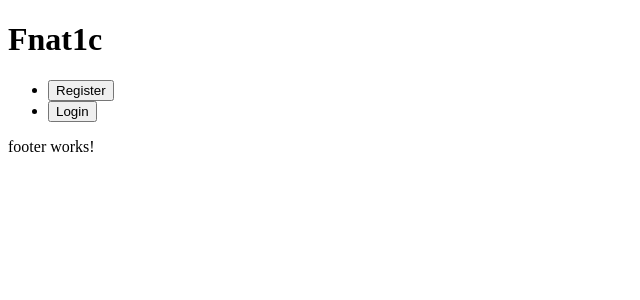
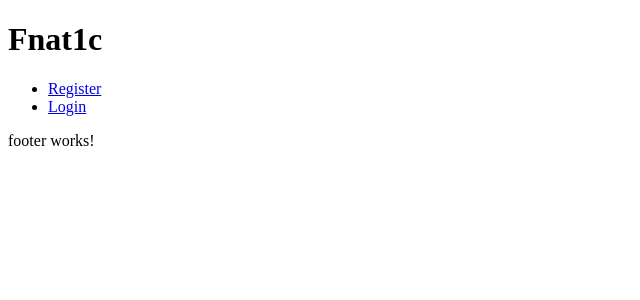
Before and after one commit to isdi-coders-2023/Joseba-Ibarlucea-Final-Project-front-202301-mad, an Angular app: page / in a window 1280 px wide. Shown: the top 300 px of the page, without its empty margins (0-640 px from the left). Built offline with nearby package versions, Linux system fonts and the light colour scheme.

Commit message:
Change menu routes

```diff
--- a/src/app/infrastructure/infrastructure.module.ts
+++ b/src/app/infrastructure/infrastructure.module.ts
@@ -4,6 +4,7 @@ import { HeaderComponent } from './header/header.component';
 import { FooterComponent } from './footer/footer.component';
 import { MenuComponent } from './menu/menu.component';
 import { LayoutComponent } from './layout/layout.component';
+import { RouterModule } from '@angular/router';
 
 @NgModule({
   declarations: [
@@ -13,6 +14,6 @@ import { LayoutComponent } from './layout/layout.component';
     LayoutComponent,
   ],
   exports: [LayoutComponent],
-  imports: [CommonModule],
+  imports: [CommonModule, RouterModule],
 })
 export class InfrastructureModule {}
--- a/src/app/infrastructure/menu/menu.component.html
+++ b/src/app/infrastructure/menu/menu.component.html
@@ -1,6 +1,9 @@
 <nav>
   <ul>
-    <li><button>Register</button></li>
-    <li><button>Login</button></li>
+    <li *ngFor="let btn of btns">
+      <a [routerLink]="btn.path">
+        {{ btn.label }}
+      </a>
+    </li>
   </ul>
 </nav>
--- a/src/app/infrastructure/menu/menu.component.ts
+++ b/src/app/infrastructure/menu/menu.component.ts
@@ -1,10 +1,17 @@
 import { Component } from '@angular/core';
+import { MenuItems } from 'src/types/types';
 
 @Component({
   selector: 'app-menu',
   templateUrl: './menu.component.html',
-  styleUrls: ['./menu.component.scss']
+  styleUrls: ['./menu.component.scss'],
 })
 export class MenuComponent {
-
+  btns: MenuItems[];
+  constructor() {
+    this.btns = [
+      { path: 'register', label: 'Register' },
+      { path: 'login', label: 'Login' },
+    ];
+  }
 }
```
